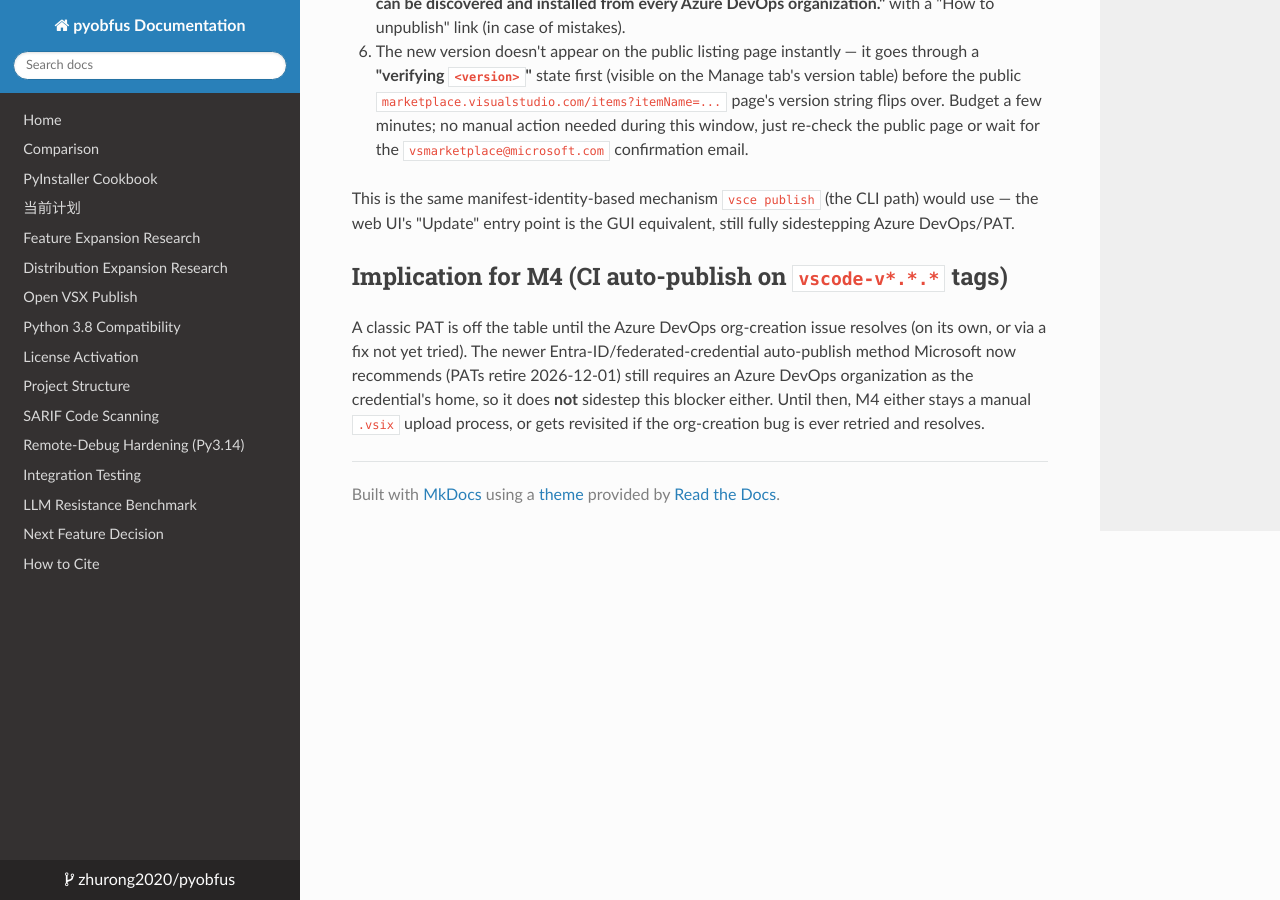
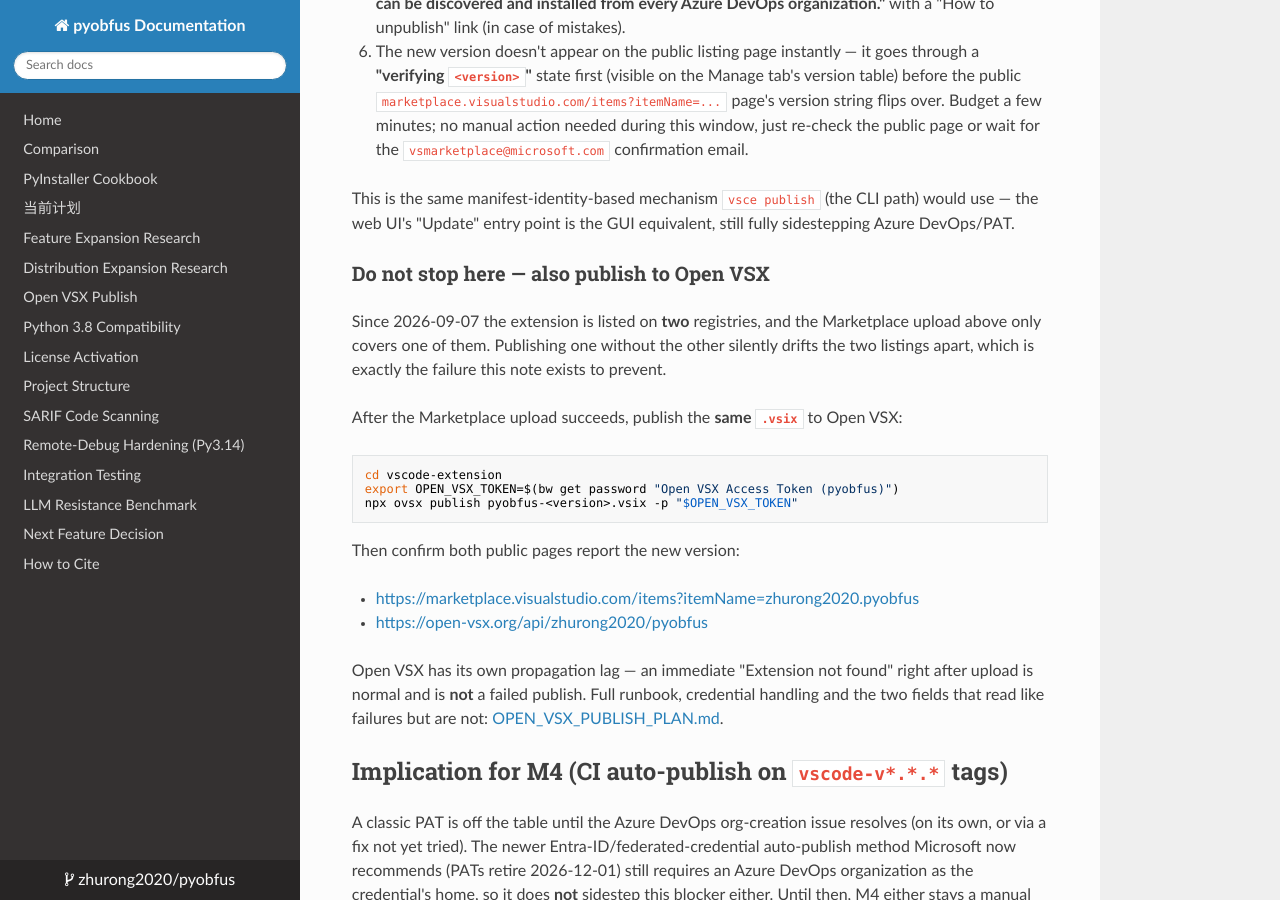
Before and after one commit to zhurong2020/pyobfus, an MkDocs documentation site: the page built from docs/VSCODE_MARKETPLACE_PUBLISHER_SETUP.md, in a window 1280 px wide and 900 px high, scrolled down 3974 px. Built offline with MkDocs 1.6.1, drawn with Linux system fonts in a browser that asks for light colours; nearby versions of some CDN libraries.

Commit message:
docs(vscode): add the Open VSX step to the extension release runbook
The extension has been on two registries since 2026-09-07, but this document
-- the runbook someone actually follows when shipping an extension update --
only described the Marketplace upload. Following it as written would publish
one registry and leave the other behind, drifting the two listings apart.

Adds the ovsx publish step against the same .vsix, the credential lookup, the
two public URLs to confirm afterwards, and a warning that Open VSX's
post-upload "Extension not found" is propagation lag rather than a failed
publish.

Co-Authored-By: Claude Opus 5 <noreply@anthropic.com>

````diff
--- a/docs/VSCODE_MARKETPLACE_PUBLISHER_SETUP.md
+++ b/docs/VSCODE_MARKETPLACE_PUBLISHER_SETUP.md
@@ -193,6 +193,32 @@ This is the same manifest-identity-based mechanism `vsce publish` (the CLI
 path) would use — the web UI's "Update" entry point is the GUI equivalent,
 still fully sidestepping Azure DevOps/PAT.
 
+### Do not stop here — also publish to Open VSX
+
+Since 2026-09-07 the extension is listed on **two** registries, and the
+Marketplace upload above only covers one of them. Publishing one without the
+other silently drifts the two listings apart, which is exactly the failure
+this note exists to prevent.
+
+After the Marketplace upload succeeds, publish the **same `.vsix`** to Open
+VSX:
+
+```bash
+cd vscode-extension
+export OPEN_VSX_TOKEN=$(bw get password "Open VSX Access Token (pyobfus)")
+npx ovsx publish pyobfus-<version>.vsix -p "$OPEN_VSX_TOKEN"
+```
+
+Then confirm both public pages report the new version:
+
+- <https://marketplace.visualstudio.com/items?itemName=zhurong2020.pyobfus>
+- <https://open-vsx.org/api/zhurong2020/pyobfus>
+
+Open VSX has its own propagation lag — an immediate "Extension not found"
+right after upload is normal and is **not** a failed publish. Full runbook,
+credential handling and the two fields that read like failures but are not:
+[OPEN_VSX_PUBLISH_PLAN.md](OPEN_VSX_PUBLISH_PLAN.md).
+
 ## Implication for M4 (CI auto-publish on `vscode-v*.*.*` tags)
 
 A classic PAT is off the table until the Azure DevOps org-creation issue
````
